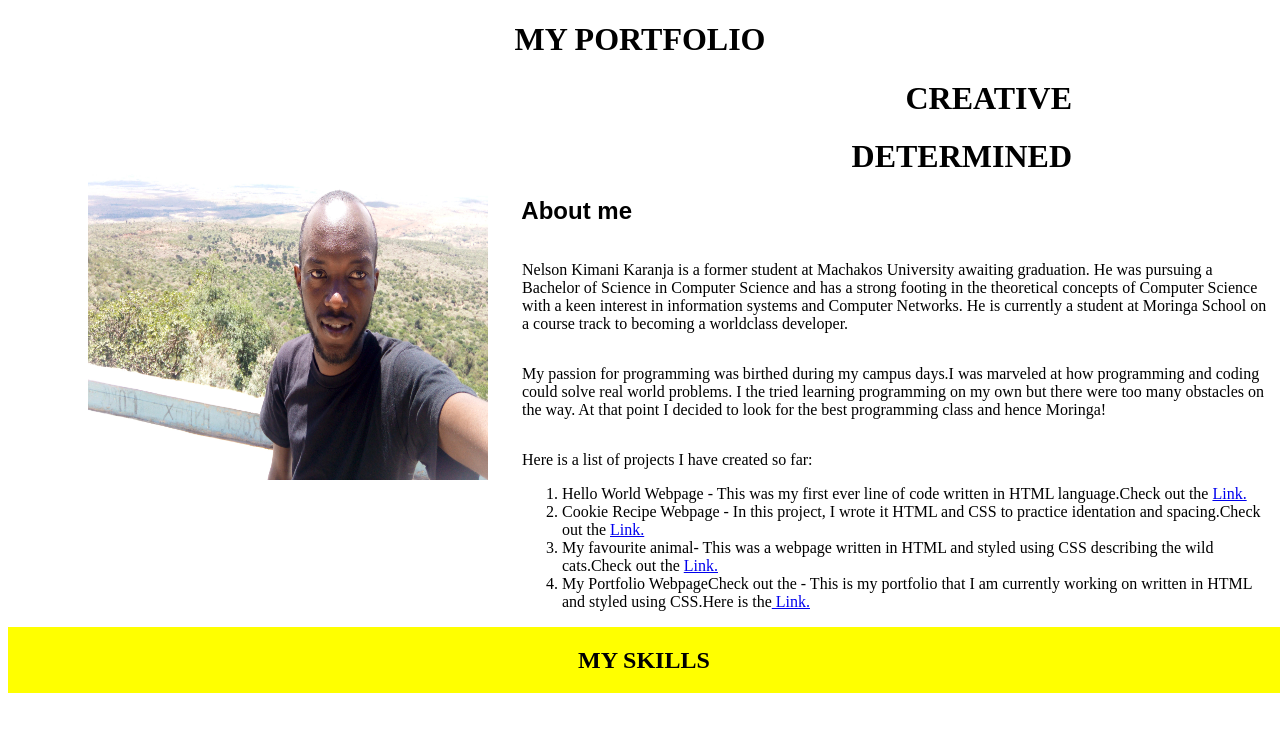
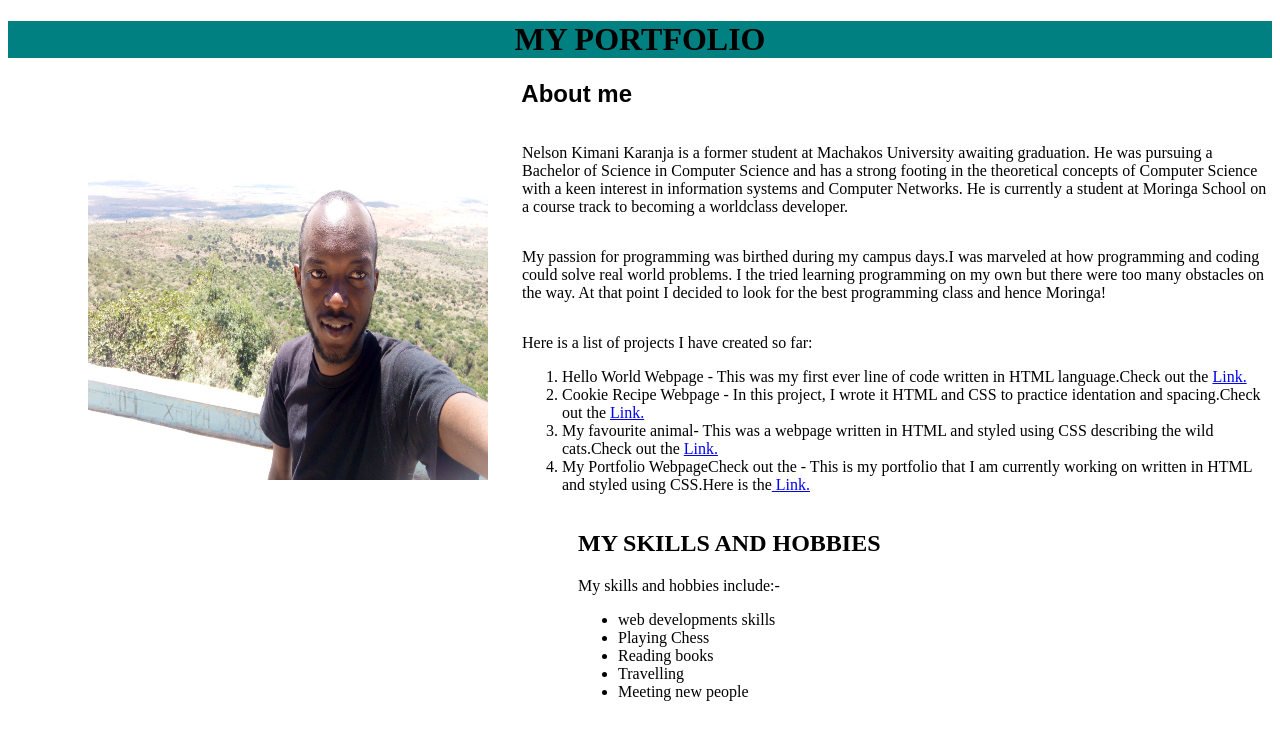
Before and after one commit to AceNel/my-portfolio, a plain HTML site: page index.html in a window 1280 px wide. Shown: the top 740 px of the page. Drawn offline with Linux system fonts and the light colour scheme.

Commit message:
Add a list of skills and hobbies

```diff
--- a/css/styles.css
+++ b/css/styles.css
@@ -1,4 +1,5 @@
 .heading {
+  background-color: teal;
   text-align: center;
   font-family: serif;
 }
@@ -26,7 +27,6 @@ img {
 .important {
 }
 .skills {
-  background-color: yellow;
   float: left;
   width: 1000px;
   padding-left: 570px;
--- a/index.html
+++ b/index.html
@@ -10,8 +10,6 @@
     </div>
       <img src="img/IMG_20190328_134036.jpg" alt="Nelson Kimani">
     <div class="column">
-      <h1>CREATIVE</h1>
-      <h1>DETERMINED</h1>
     </div>
     <div class="About-me">
     <h2>About me</h2></div>
@@ -37,7 +35,17 @@ information systems and Computer Networks. He is currently a student at Moringa
     </div>
     <div class="important">
     <div class="skills">
-      <h2>MY SKILLS</h2>
+      <h2>MY SKILLS AND HOBBIES</h2>
+      <p>My skills and hobbies include:-</p>
+      <ul>
+        <li>web developments skills</li>
+        <li>Playing Chess</li>
+        <li>Reading books</li>
+        <li>Travelling</li>
+        <li>Meeting new people</li>
+      </ul>
+    </div>
+    <div class="hobbies">
     </div>
     </div>
   </body>
```
